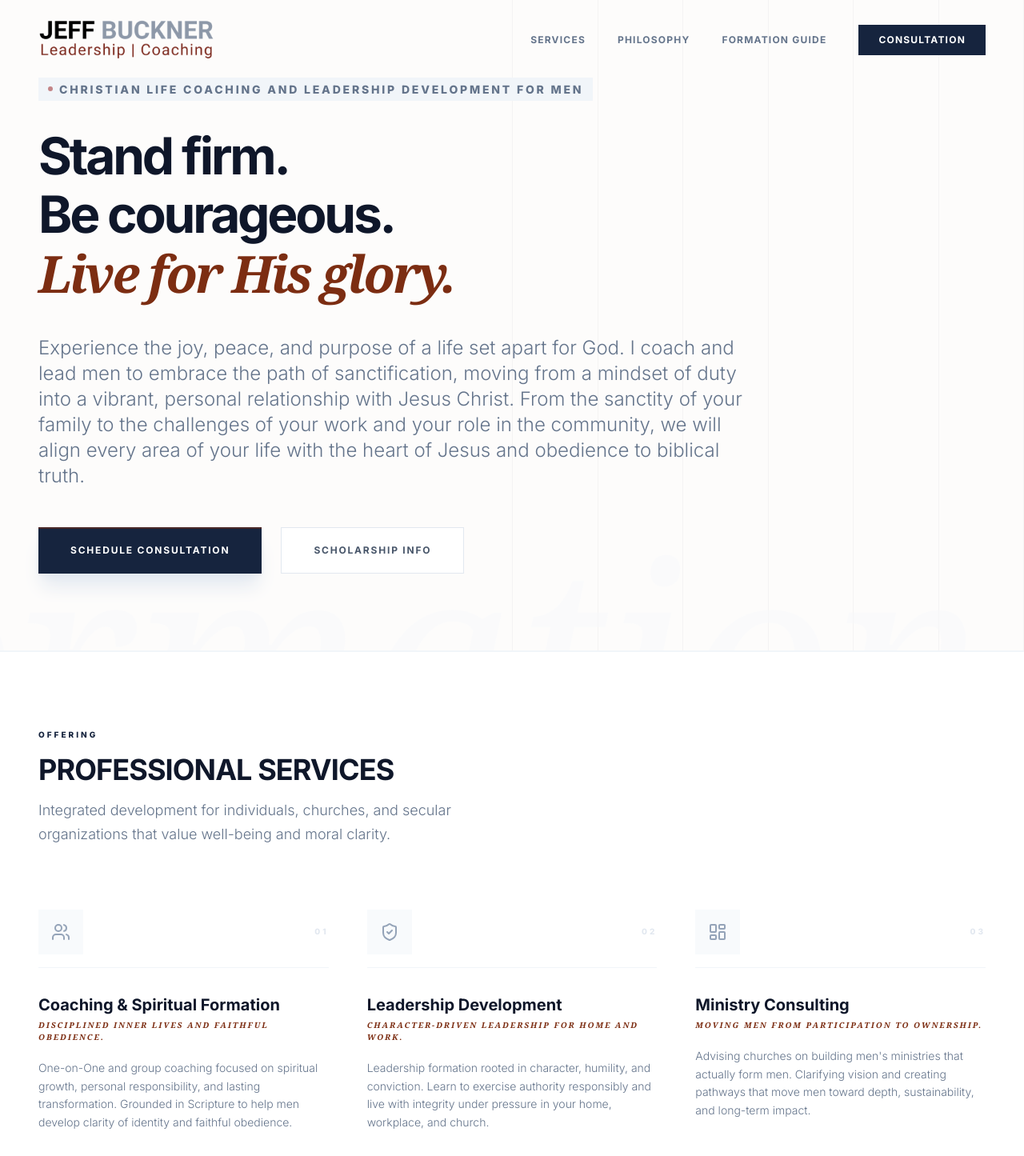
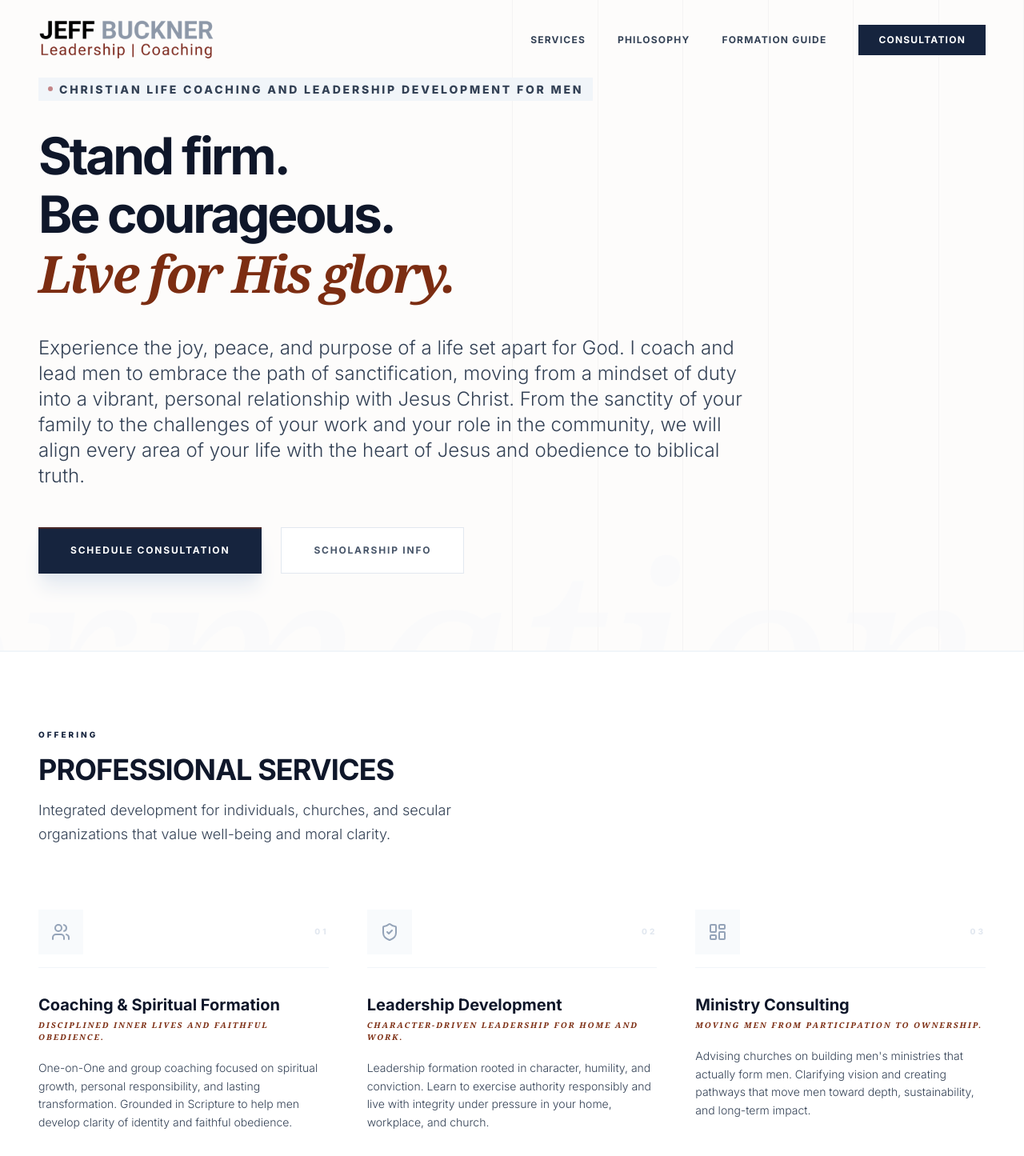
Before and after one commit to jeff1010ihs/jeffbuckner-com, a React (Vite) app: page / in a window 1280 px wide. Shown: the top 1445 px of the page at 80% size. Built offline with nearby package versions, Linux system fonts and the light colour scheme.

Commit message:
Updated text color styles across multiple components for improved readability and consistency, changing from slate-500 to slate-700.

```diff
--- a/components/ConsultationPage.tsx
+++ b/components/ConsultationPage.tsx
@@ -40,14 +40,14 @@ export const ConsultationPage: React.FC<ConsultationPageProps> = ({ onBack }) =>
           <div>
             <div className="inline-flex items-center space-x-2 bg-slate-100 px-3 py-1 mb-8">
               <span className="w-1.5 h-1.5 bg-brand-rust rounded-full"></span>
-              <span className="text-[10px] sm:text-[14px] uppercase tracking-[0.2em] font-black text-slate-500">CONSULTATION</span>
+              <span className="text-[10px] sm:text-[14px] uppercase tracking-[0.2em] font-black text-slate-700">CONSULTATION</span>
             </div>
 
             <h1 className="text-4xl md:text-5xl font-normal text-brand-rust tracking-tighter leading-tight uppercase mb-8">
               Schedule Free 30-minute Call
             </h1>
 
-            <p className="text-xl text-slate-500 leading-relaxed font-light mb-12">
+            <p className="text-xl text-slate-700 leading-relaxed font-light mb-12">
               Please select a convenient date and time from the calendar below. Alternatively, you are welcome to contact me directly via phone or chat.<br />
               You will receive a meeting invitation immediately after scheduling.
             </p>
@@ -89,7 +89,7 @@ export const ConsultationPage: React.FC<ConsultationPageProps> = ({ onBack }) =>
                 </div>
                 <div>
                   <h4 className="font-bold text-slate-900 uppercase text-xs tracking-wider mb-2">Strict Confidentiality</h4>
-                  <p className="text-sm text-slate-500 leading-relaxed">
+                  <p className="text-sm text-slate-700 leading-relaxed">
                     All discussions and correspondence are treated with care and always kept strictly confidential.
                   </p>
                 </div>
@@ -100,7 +100,7 @@ export const ConsultationPage: React.FC<ConsultationPageProps> = ({ onBack }) =>
                 </div>
                 <div>
                   <h4 className="font-bold text-slate-900 uppercase text-xs tracking-wider mb-2">NEXT STEPS</h4>
-                  <p className="text-sm text-slate-500 leading-relaxed">
+                  <p className="text-sm text-slate-700 leading-relaxed">
                     Upon scheduling, you will receive a confidentiality agreement and a brief questionnaire. This process ensures our time is used effectively, allowing me to be fully prepared to address your specific goals during the call.
                   </p>
                 </div>
--- a/components/GeminiAdvisor.tsx
+++ b/components/GeminiAdvisor.tsx
@@ -60,7 +60,7 @@ export const GeminiAdvisor: React.FC = () => {
             <p className="text-slate-400 text-lg leading-relaxed mb-8 max-w-lg">
               Interact with our Formation Guide for immediate insights on leadership, spiritual maturity, and character building. Based on the philosophy of intentional growth.
             </p>
-            <div className="flex items-center space-x-6 text-slate-500">
+            <div className="flex items-center space-x-6 text-slate-700">
               <div className="flex items-center space-x-2">
                 <div className="w-1.5 h-1.5 rounded-full bg-brand-red animate-pulse"></div>
                 <span className="text-xs font-bold uppercase tracking-widest text-white/50">Active Guidance</span>
--- a/components/Hero.tsx
+++ b/components/Hero.tsx
@@ -12,29 +12,29 @@ export const Hero: React.FC<HeroProps> = ({ onScheduleConsultation }) => {
         <div className="max-w-4xl">
           <div className="inline-flex items-center space-x-2 bg-slate-100 px-3 py-1 mb-8">
             <span className="w-1.5 h-1.5 bg-brand-red rounded-full animate-pulse"></span>
-            <span className="text-[10px] sm:text-[14px] uppercase tracking-[0.2em] font-black text-slate-500">Christian Life Coaching and Leadership Development for Men</span>
+            <span className="text-[10px] sm:text-[14px] uppercase tracking-[0.2em] font-black text-slate-700">Christian Life Coaching and Leadership Development for Men</span>
           </div>
           <h1 className="text-[2.5rem] md:text-[4rem] font-bold text-slate-900 tracking-tighter leading-[1.15] mb-10">
             Stand firm.<br />
             Be courageous.<br />
             <span className="text-brand-rust italic font-serif">Live for His glory.</span>
           </h1>
-          <p className="text-xl md:text-2xl text-slate-500 leading-relaxed max-w-[59rem] mb-12 font-light">
+          <p className="text-xl md:text-2xl text-slate-700 leading-relaxed max-w-[59rem] mb-12 font-light">
             Experience the joy, peace, and purpose of a life set apart for God. I coach and lead men to embrace the path of sanctification, moving from a mindset of duty into a vibrant, personal relationship with Jesus Christ. From the sanctity of your family to the challenges of your work and your role in the community, we will align every area of your life with the heart of Jesus and obedience to biblical truth.
           </p>
           <div className="flex flex-col sm:flex-row gap-6">
             {onScheduleConsultation ? (
-              <button type="button" onClick={onScheduleConsultation} className="bg-brand-navy text-white px-10 py-5 font-bold uppercase tracking-[0.15em] text-xs flex items-center justify-center hover:bg-brand-rust transition-all group shadow-xl shadow-slate-200 relative overflow-hidden">
+              <button type="button" onClick={onScheduleConsultation} className="bg-brand-navy text-white px-10 py-5 font-bold uppercase tracking-[0.15em] text-[12px] leading-[16px] flex items-center justify-center hover:bg-brand-rust transition-all group shadow-xl shadow-slate-200 relative overflow-hidden">
                 <span className="absolute top-0 left-0 w-full h-[2px] bg-brand-rust opacity-50"></span>
                 Schedule Consultation
               </button>
             ) : (
-              <a href="#services" className="bg-brand-navy text-white px-10 py-5 font-bold uppercase tracking-[0.15em] text-xs flex items-center justify-center hover:bg-brand-rust transition-all group shadow-xl shadow-slate-200 relative overflow-hidden">
+              <a href="#services" className="bg-brand-navy text-white px-10 py-5 font-bold uppercase tracking-[0.15em] text-[12px] leading-[16px] flex items-center justify-center hover:bg-brand-rust transition-all group shadow-xl shadow-slate-200 relative overflow-hidden">
                 <span className="absolute top-0 left-0 w-full h-[2px] bg-brand-rust opacity-50"></span>
                 Schedule Consultation
               </a>
             )}
-            <a href="#philosophy" className="border border-slate-200 bg-white px-10 py-5 font-bold uppercase tracking-[0.15em] text-xs hover:bg-slate-50 transition-all text-slate-600 flex items-center justify-center">
+            <a href="#philosophy" className="border border-slate-200 bg-white px-10 py-5 font-bold uppercase tracking-[0.15em] text-[12px] leading-[16px] hover:bg-slate-50 transition-all text-slate-600 flex items-center justify-center">
               Scholarship Info
             </a>
           </div>
--- a/components/Navbar.tsx
+++ b/components/Navbar.tsx
@@ -60,12 +60,12 @@ export const Navbar: React.FC<NavbarProps> = ({ currentPage = 'home', onSchedule
                 key={link.name}
                 type="button"
                 onClick={() => onNavigateToSection(link.href)}
-                className="text-xs font-bold text-slate-500 hover:text-brand-navy transition-colors uppercase tracking-widest"
+                className="text-xs font-bold text-slate-700 hover:text-brand-navy transition-colors uppercase tracking-widest"
               >
                 {link.name}
               </button>
             ) : (
-              <a key={link.name} href={link.href} className="text-xs font-bold text-slate-500 hover:text-brand-navy transition-colors uppercase tracking-widest">
+              <a key={link.name} href={link.href} className="text-xs font-bold text-slate-700 hover:text-brand-navy transition-colors uppercase tracking-widest">
                 {link.name}
               </a>
             )
--- a/components/ServicesGrid.tsx
+++ b/components/ServicesGrid.tsx
@@ -11,7 +11,7 @@ export const ServicesGrid: React.FC = () => {
           <div className="max-w-xl">
             <span className="text-[10px] font-black text-brand-navy uppercase tracking-[0.3em] mb-4 block">Offering</span>
             <h2 className="text-4xl font-bold tracking-tight text-slate-900 mb-4 uppercase">Professional Services</h2>
-            <p className="text-slate-500 text-lg font-light leading-relaxed">Integrated development for individuals, churches, and secular organizations that value well-being and moral clarity.</p>
+            <p className="text-slate-700 text-lg font-light leading-relaxed">Integrated development for individuals, churches, and secular organizations that value well-being and moral clarity.</p>
           </div>
         </div>
 
@@ -29,7 +29,7 @@ export const ServicesGrid: React.FC = () => {
               <p className="text-[10px] font-bold text-brand-rust uppercase tracking-[0.2em] mb-5 italic font-serif">
                 {service.tagline}
               </p>
-              <p className="text-slate-500 leading-relaxed mb-8 text-sm font-light flex-grow">
+              <p className="text-slate-700 leading-relaxed mb-8 text-sm font-light flex-grow">
                 {service.description}
               </p>
 
```
Also changed, not shown: components/StyleGuide.tsx (+5 -5 lines).
